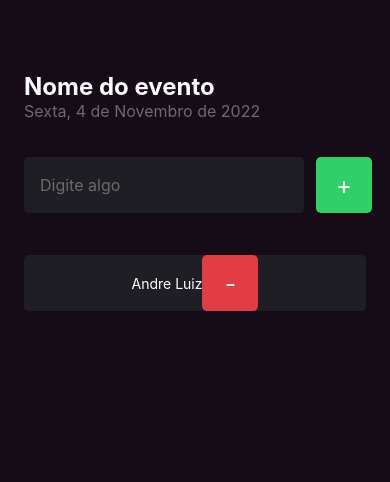
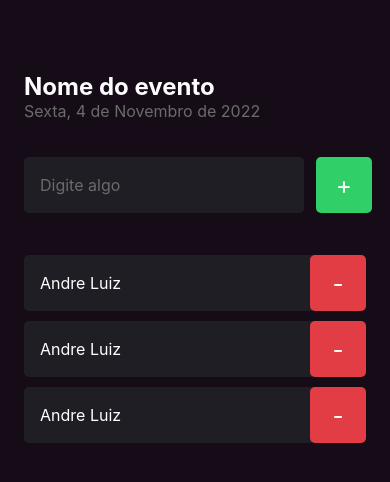
Before and after one commit to adventureandre/imhere, a React Native app: screen / in a window 390 px wide. Shown: the top 482 px of the page. Built offline with nearby package versions, Linux system fonts and the light colour scheme.

Commit message:
criando component participante

```diff
--- a/src/components/Participant/styles.ts
+++ b/src/components/Participant/styles.ts
@@ -8,10 +8,13 @@ export const styles =  StyleSheet.create({
         borderRadius:5,
         flexDirection: 'row',
         alignItems: 'center',
-        justifyContent: 'center',
+        marginBottom: 10
     },
     name:{
+        flex:1,
+        fontSize:16,
        color : '#FFFFFF',
+       marginLeft:16,
 
     },
     buttonText: {
--- a/src/screens/Home/index.tsx
+++ b/src/screens/Home/index.tsx
@@ -30,6 +30,10 @@ export function Home() {
                </Text>
             </TouchableOpacity>
             </View>
+
+
+            <Participant/>
+            <Participant/>
             <Participant/>
         </View>
 
```
